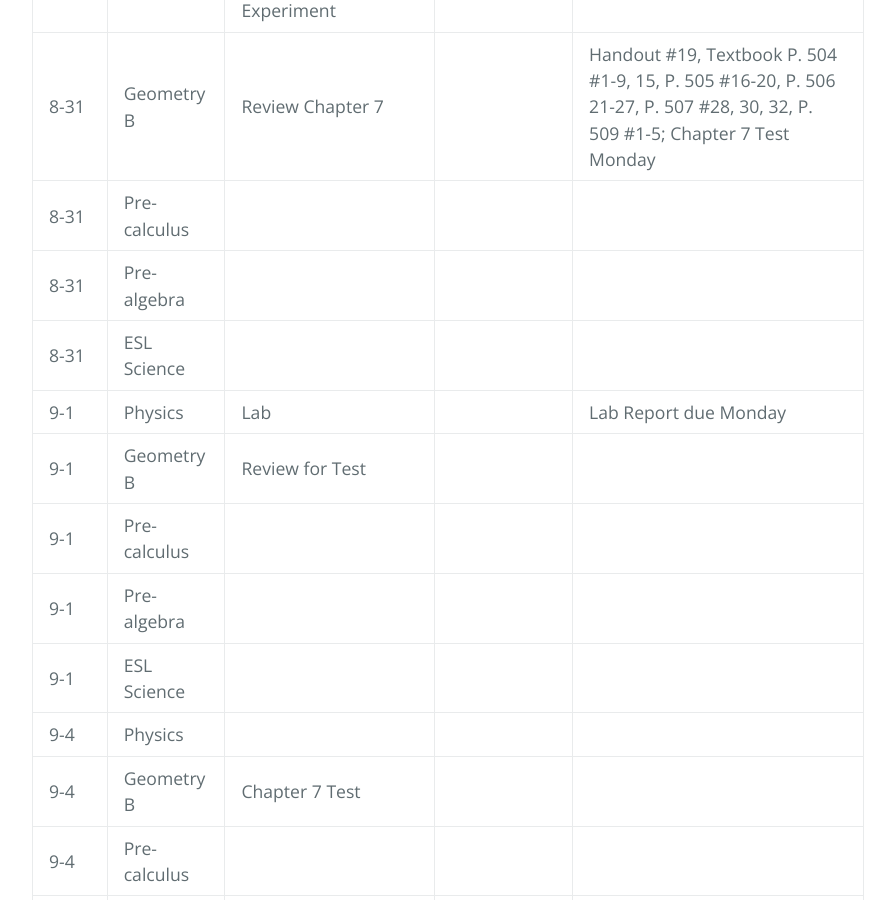
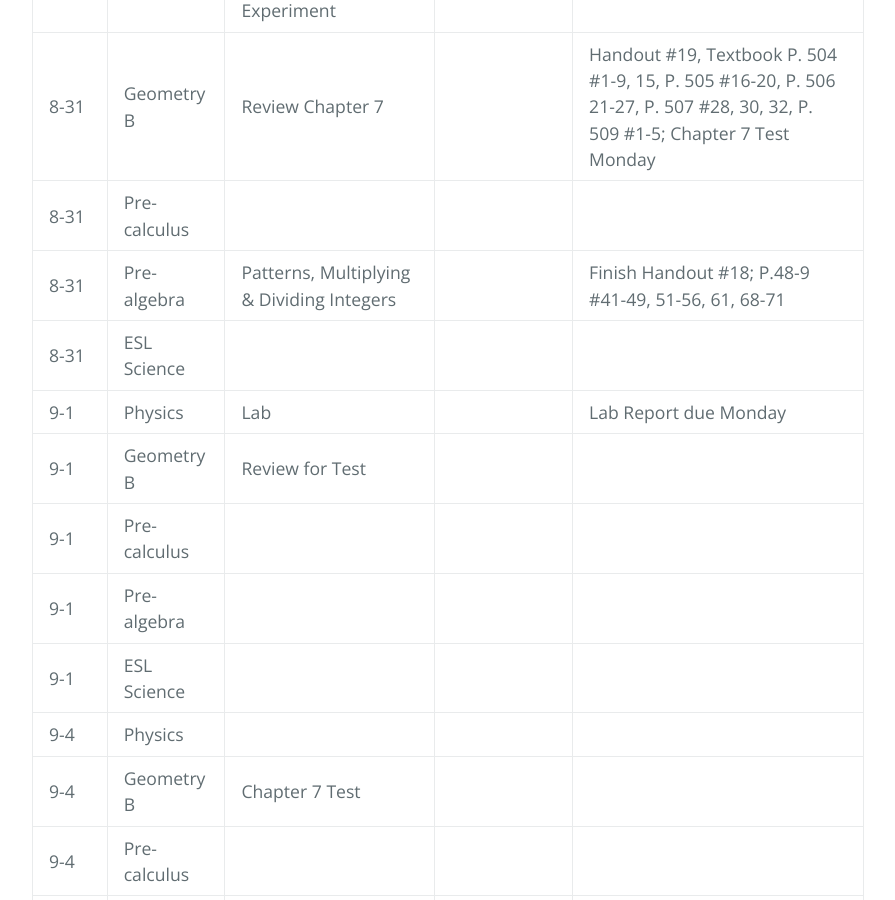
Before and after one commit to gpayoo/gpayoo, a Jekyll site: the page built from index.md, in a window 1280 px wide and 900 px high, scrolled down 729 px. Shown: the whole window, without its empty margins (192-1087 px from the left). Built offline with Jekyll 4.4.1, drawn with Linux system fonts in a browser that asks for light colours; our own code applies the rules of GitHub Pages for plain Markdown files.

Commit message:
Update index.md

```diff
--- a/index.md
+++ b/index.md
@@ -12,7 +12,7 @@ layout: default
 | 8-31 | Physics | Free-Fall Acceleration, Video: Hammer vs. Feather Experiment ||  Handout #18, Pre-lab due tom; Lab Report due Monday|
 | 8-31 | Geometry B | Review Chapter 7 | | Handout #19, Textbook P. 504 #1-9, 15, P. 505 #16-20, P. 506 21-27, P. 507 #28, 30, 32, P. 509 #1-5; Chapter 7 Test Monday |
 | 8-31 | Pre-calculus |  |  |
-| 8-31 | Pre-algebra || | |
+| 8-31 | Pre-algebra | Patterns, Multiplying & Dividing Integers| | Finish Handout #18; P.48-9 #41-49, 51-56, 61, 68-71|
 | 8-31 | ESL Science |  |  |
 | 9-1 | Physics | Lab | | Lab Report due Monday
 | 9-1 | Geometry B | Review for Test | |  |
```
